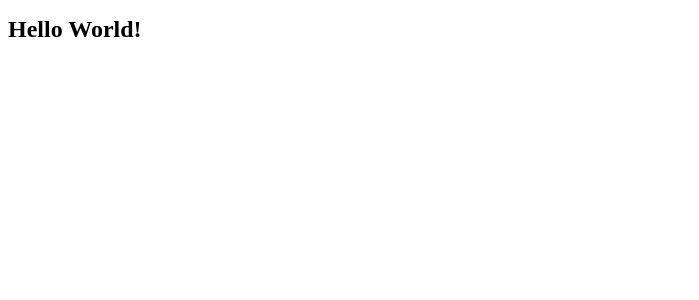
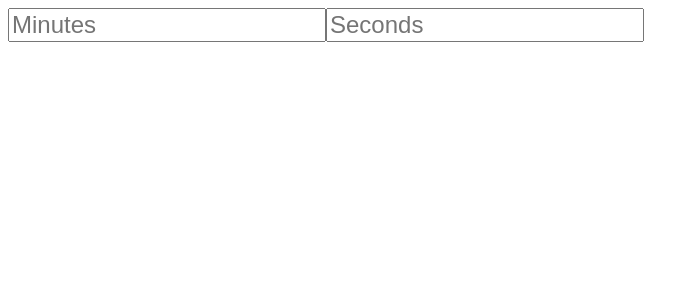
Before and after one commit to engulfedInFlames/NomadCoders-react-dnd-to_do_list, a React (Create React App) app: page / in a window 1280 px wide. Shown: the top 300 px of the page, without its empty margins (0-699 px from the left). Built offline with nearby package versions, Linux system fonts and the light colour scheme.

Commit message:
Learned Recoil Selector

```diff
--- a/package.json
+++ b/package.json
@@ -17,6 +17,7 @@
     "react-query": "^3.39.3",
     "react-router-dom": "^6.8.2",
     "react-scripts": "5.0.1",
+    "recoil": "^0.7.7",
     "styled-components": "^5.3.8",
     "typescript": "^4.9.5",
     "web-vitals": "^2.1.4"
--- a/public/index.html
+++ b/public/index.html
@@ -5,39 +5,9 @@
     <link rel="icon" href="%PUBLIC_URL%/favicon.ico" />
     <meta name="viewport" content="width=device-width, initial-scale=1" />
     <meta name="theme-color" content="#000000" />
-    <meta
-      name="description"
-      content="Web site created using create-react-app"
-    />
-    <link rel="apple-touch-icon" href="%PUBLIC_URL%/logo192.png" />
-    <!--
-      manifest.json provides metadata used when your web app is installed on a
-      user's mobile device or desktop. See https://developers.google.com/web/fundamentals/web-app-manifest/
-    -->
-    <link rel="manifest" href="%PUBLIC_URL%/manifest.json" />
-    <!--
-      Notice the use of %PUBLIC_URL% in the tags above.
-      It will be replaced with the URL of the `public` folder during the build.
-      Only files inside the `public` folder can be referenced from the HTML.
-
-      Unlike "/favicon.ico" or "favicon.ico", "%PUBLIC_URL%/favicon.ico" will
-      work correctly both with client-side routing and a non-root public URL.
-      Learn how to configure a non-root public URL by running `npm run build`.
-    -->
     <title>React App</title>
   </head>
   <body>
-    <noscript>You need to enable JavaScript to run this app.</noscript>
     <div id="root"></div>
-    <!--
-      This HTML file is a template.
-      If you open it directly in the browser, you will see an empty page.
-
-      You can add webfonts, meta tags, or analytics to this file.
-      The build step will place the bundled scripts into the <body> tag.
-
-      To begin the development, run `npm start` or `yarn start`.
-      To create a production bundle, use `npm run build` or `yarn build`.
-    -->
   </body>
 </html>
--- /dev/null
+++ b/src/atoms.tsx
@@ -0,0 +1,21 @@
+import { atom, selector } from "recoil";
+
+export const minutesState = atom({
+  key: "minutes",
+  default: "",
+});
+
+export const secondsSelector = selector({
+  key: "seconds",
+  get: ({ get }) => {
+    const value = Number(get(minutesState));
+    const m = value === 0 ? "" : String(value * 60);
+
+    return m;
+  },
+  set: ({ set }, newValue) => {
+    const result = Number(newValue) / 60;
+    const m = result === 0 ? "" : String(result);
+    set(minutesState, m);
+  },
+});
--- a/src/index.tsx
+++ b/src/index.tsx
@@ -1,6 +1,7 @@
 import React from "react";
 import ReactDOM from "react-dom/client";
 import { RouterProvider } from "react-router-dom";
+import { RecoilRoot } from "recoil";
 import MyRouter from "./routes/Router";
 
 const root = ReactDOM.createRoot(
@@ -8,6 +9,8 @@ const root = ReactDOM.createRoot(
 );
 root.render(
   <React.StrictMode>
-    <RouterProvider router={MyRouter} />
+    <RecoilRoot>
+      <RouterProvider router={MyRouter} />
+    </RecoilRoot>
   </React.StrictMode>
 );
--- a/src/routes/Root.tsx
+++ b/src/routes/Root.tsx
@@ -1,11 +1,42 @@
 import styled from "styled-components";
+import { useRecoilState, useRecoilValue } from "recoil";
+import { minutesState, secondsSelector } from "../atoms";
+import React from "react";
 
-const H1 = styled.h1`
+const Input = styled.input`
   font-size: 24px;
 `;
 
 function Root() {
-  return <H1>Hello World!</H1>;
+  const [minutes, setMinutes] = useRecoilState(minutesState);
+  const [seconds, setSeconds] = useRecoilState(secondsSelector);
+  const onMinutesChange = (event: React.FormEvent<HTMLInputElement>) => {
+    setMinutes(event.currentTarget.value);
+  };
+  const onSecondsChange = (event: React.FormEvent<HTMLInputElement>) => {
+    setSeconds(event.currentTarget.value);
+  };
+  const onFocus = (event: React.FormEvent<HTMLInputElement>) => {
+    event.currentTarget.value = "";
+  };
+  return (
+    <>
+      <Input
+        onChange={onMinutesChange}
+        onFocus={onFocus}
+        value={minutes}
+        type="text"
+        placeholder="Minutes"
+      />
+      <Input
+        onChange={onSecondsChange}
+        onFocus={onFocus}
+        value={seconds}
+        type="text"
+        placeholder="Seconds"
+      />
+    </>
+  );
 }
 
 export default Root;
```
Also changed, not shown: 1 other file (tests, documents, lock files or other folders).
